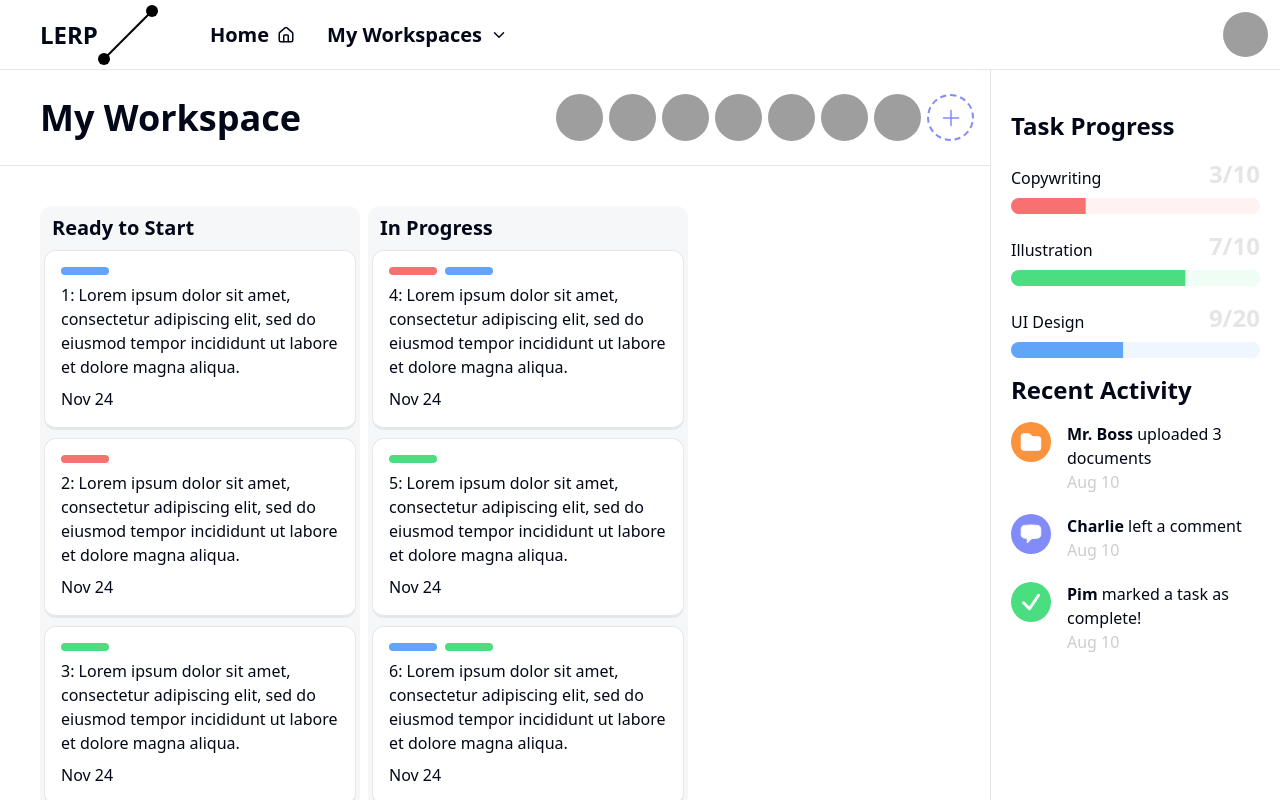
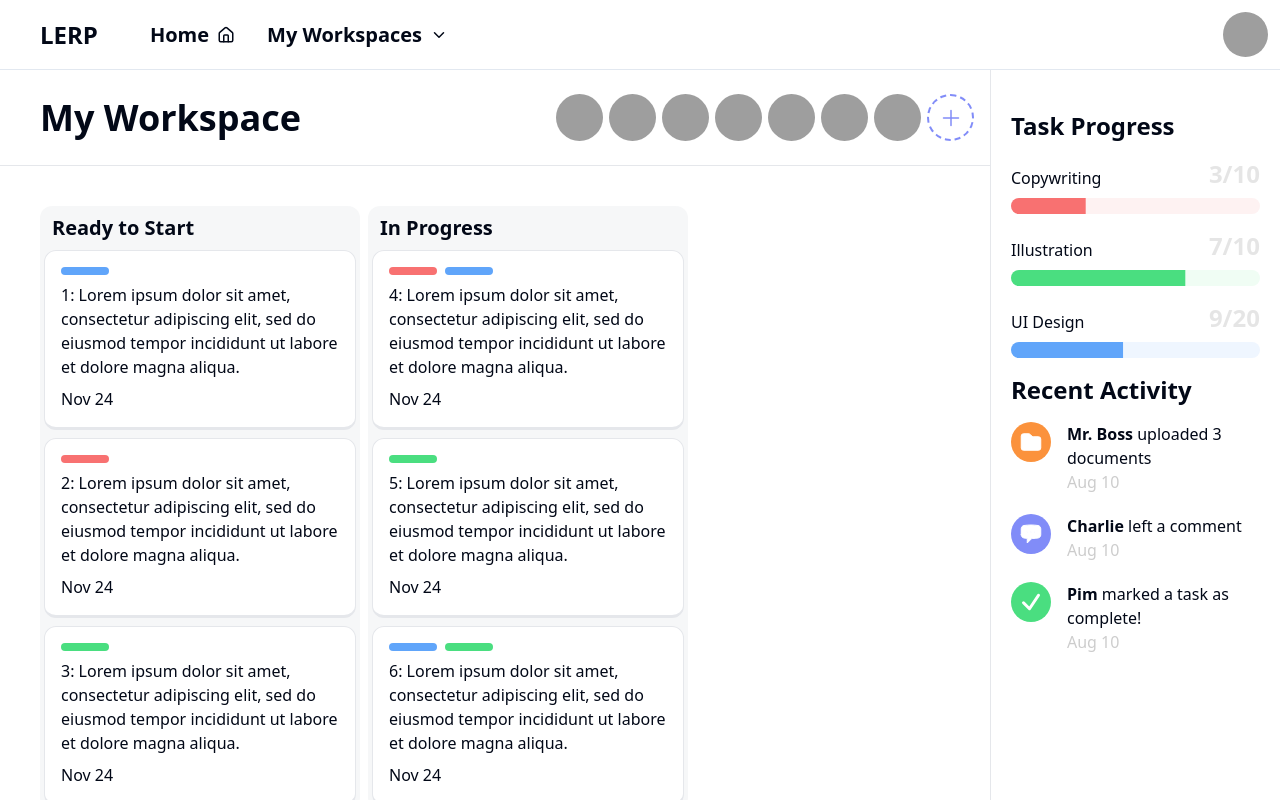
Before and after one commit to Corned/lerp, a React (Vite) app in the folder client/: page / in a window 1280 px wide. Built offline with nearby package versions, Linux system fonts and the light colour scheme; grey boxes are pictures that could not be loaded.

Commit message:
removed the logo

```diff
--- a/client/src/App.tsx
+++ b/client/src/App.tsx
@@ -7,13 +7,6 @@ const App = () => {
     <div className="App grid h-full grid-rows-[70px_1fr]">
       <nav className="flex flex-row items-center justify-between border-b py-3 pl-10 pr-3">
         <h1 className="text-2xl font-bold">LERP</h1>
-
-        <div className="logo">
-          <div className="a"></div>
-          <div className="b"></div>
-          <div className="c"></div>
-          <div className="d"></div>
-        </div>
 
         <div className="ml-10 mr-auto flex flex-row gap-2">
           <button className="flex flex-row items-center justify-center gap-2 rounded-md px-3 py-2 text-xl font-bold hover:bg-black/10 ">
--- a/client/src/index.css
+++ b/client/src/index.css
@@ -5,45 +5,3 @@
 * {
   box-sizing: border-box;
 }
-
-.logo {
-  width: 60px;
-  height: 60px;
-
-  display: grid;
-  grid-template-columns: repeat(5, 1fr);
-  grid-template-rows: repeat(5, 1fr);
-  grid-auto-flow: row;
-
-  justify-items: center;
-  align-items: center;
-}
-
-.a {
-  background-color: black;
-  height: 100%;
-  width: 100%;
-
-  grid-row: 5;
-  grid-column: 1;
-  border-radius: 9999px;
-}
-
-.b {
-  background-color: black;
-  height: 100%;
-  width: 100%;
-
-  grid-row: 1;
-  grid-column: 5;
-  border-radius: 9999px;
-}
-
-.c {
-  background-color: black;
-  width: 500%;
-  height: 2px;
-  grid-row: 3;
-  grid-column: 3;
-  transform: rotate(-45deg);
-}
```
